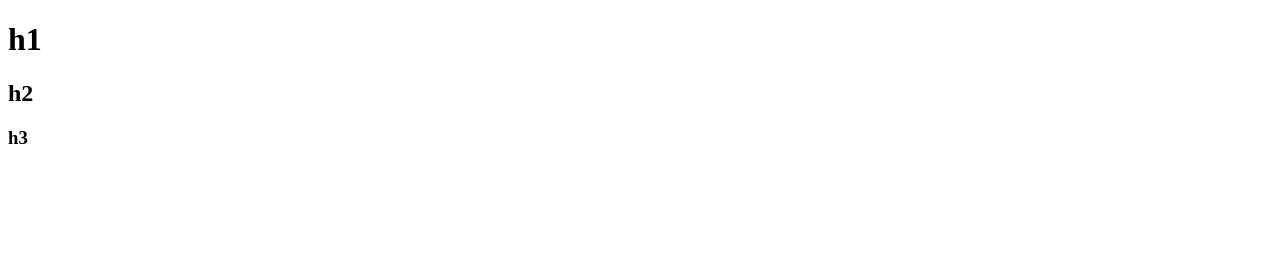
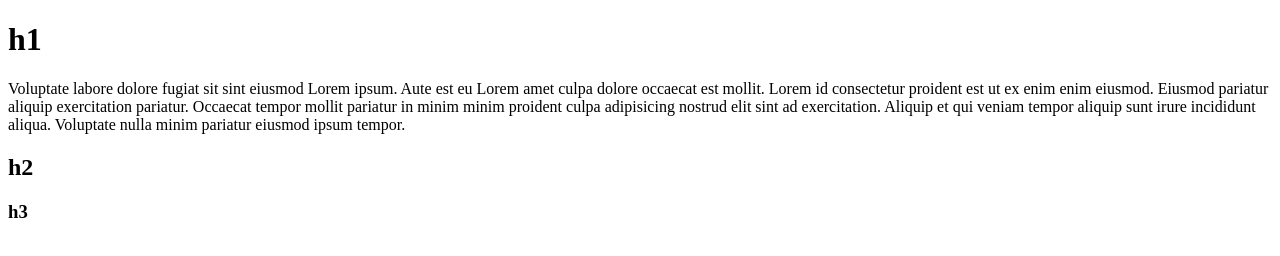
Before and after one commit to LawrenzoDM/UIB-HTML-Recipe, a plain HTML site: page danylo/index.html in a window 1280 px wide. Drawn offline with Linux system fonts and the light colour scheme.

Commit message:
[UIB-HTML-Recipe Exercise]: Use at least one paragraph element.

```diff
--- a/danylo/index.html
+++ b/danylo/index.html
@@ -9,6 +9,15 @@
   </head>
   <body>
     <h1>h1</h1>
+    <p>
+      Voluptate labore dolore fugiat sit sint eiusmod Lorem ipsum. Aute est eu
+      Lorem amet culpa dolore occaecat est mollit. Lorem id consectetur proident
+      est ut ex enim enim eiusmod. Eiusmod pariatur aliquip exercitation
+      pariatur. Occaecat tempor mollit pariatur in minim minim proident culpa
+      adipisicing nostrud elit sint ad exercitation. Aliquip et qui veniam
+      tempor aliquip sunt irure incididunt aliqua. Voluptate nulla minim
+      pariatur eiusmod ipsum tempor.
+    </p>
     <h2>h2</h2>
     <h3>h3</h3>
   </body>
```
